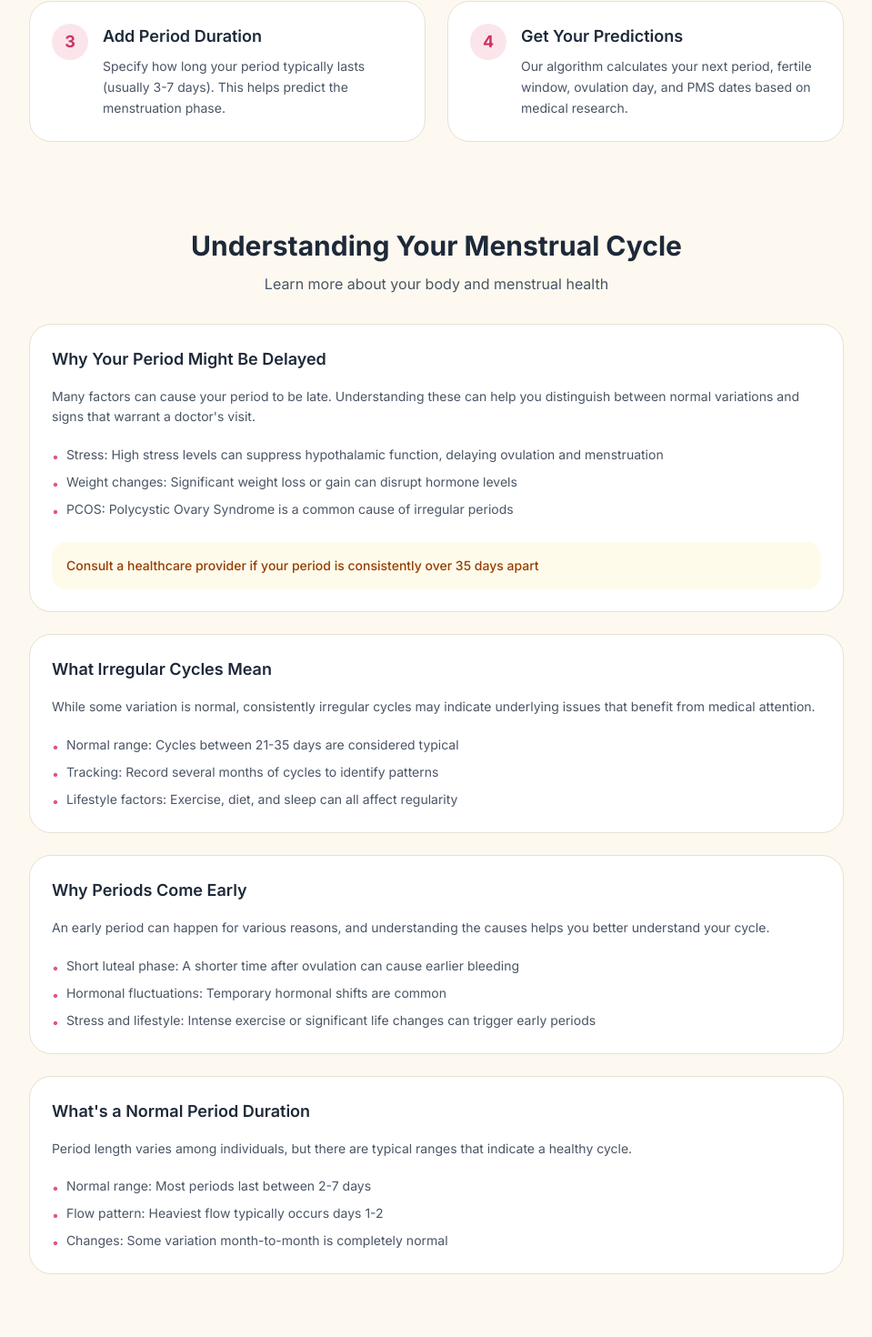
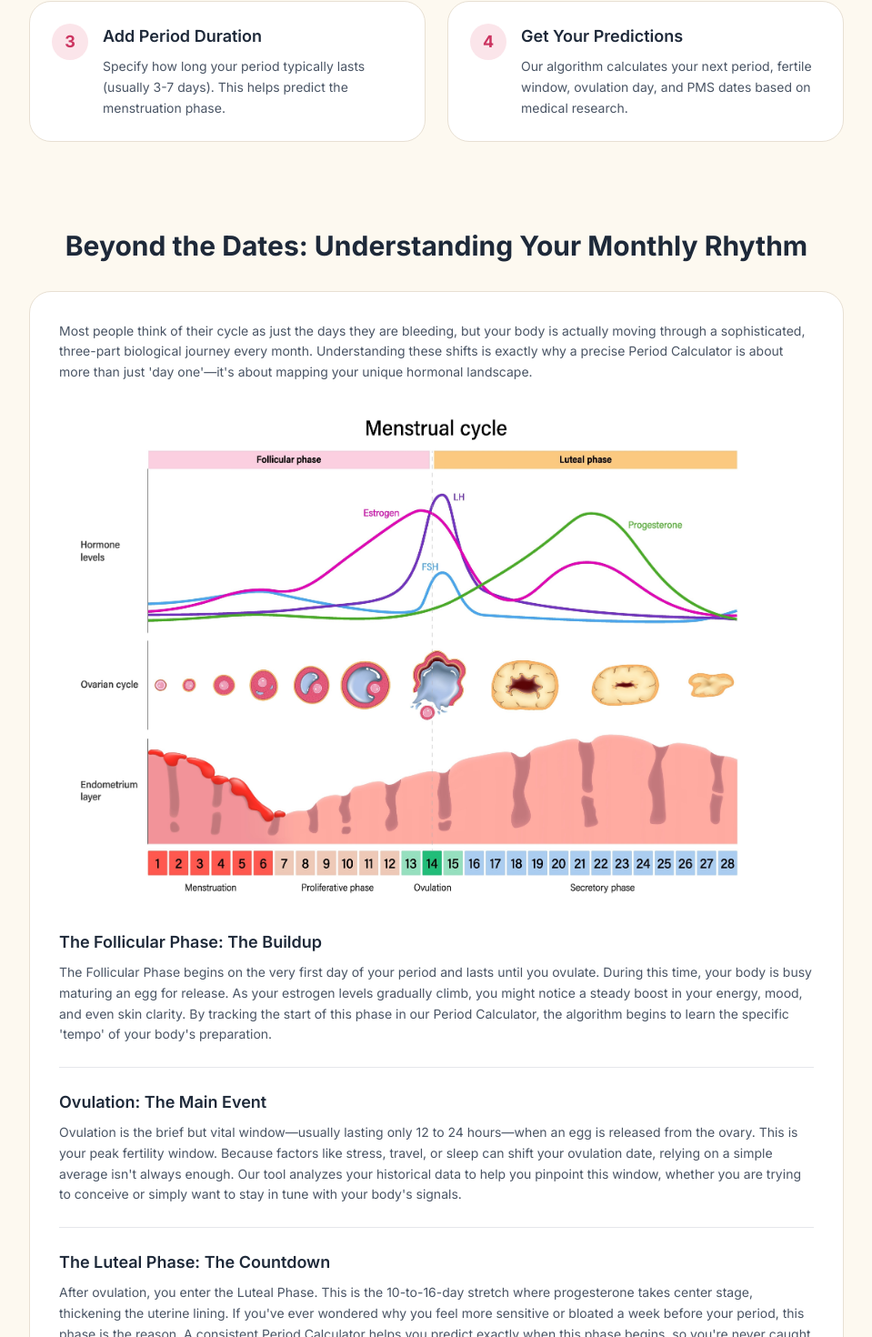
Before and after one commit to pang3fan-creator/period-calculator, a Next.js app: page /en in a window 1280 px wide. Shown: the part 1277-2747 px from the top of the page at 91% size, without its empty margins (160-1119 px from the left). Built offline with nearby package versions, Linux system fonts and the light colour scheme; a web font is replaced by a local one.

Commit message:
feat: 更新深度知识模块，添加月经周期各阶段的详细描述和相关图片；优化头部组件的滚动隐藏功能

```diff
--- a/messages/en.json
+++ b/messages/en.json
@@ -342,37 +342,20 @@
     }
   },
   "deepKnowledge": {
-    "title": "Understanding Your Menstrual Cycle",
-    "description": "Learn more about your body and menstrual health",
+    "title": "Beyond the Dates: Understanding Your Monthly Rhythm",
+    "description": "Most people think of their cycle as just the days they are bleeding, but your body is actually moving through a sophisticated, three-part biological journey every month. Understanding these shifts is exactly why a precise Period Calculator is about more than just 'day one'—it's about mapping your unique hormonal landscape.",
     "topics": {
-      "delayedPeriod": {
-        "title": "Why Your Period Might Be Delayed",
-        "description": "Many factors can cause your period to be late. Understanding these can help you distinguish between normal variations and signs that warrant a doctor's visit.",
-        "point1": "Stress: High stress levels can suppress hypothalamic function, delaying ovulation and menstruation",
-        "point2": "Weight changes: Significant weight loss or gain can disrupt hormone levels",
-        "point3": "PCOS: Polycystic Ovary Syndrome is a common cause of irregular periods",
-        "seeDoctor": "Consult a healthcare provider if your period is consistently over 35 days apart"
+      "follicularPhase": {
+        "title": "The Follicular Phase: The Buildup",
+        "description": "The Follicular Phase begins on the very first day of your period and lasts until you ovulate. During this time, your body is busy maturing an egg for release. As your estrogen levels gradually climb, you might notice a steady boost in your energy, mood, and even skin clarity. By tracking the start of this phase in our Period Calculator, the algorithm begins to learn the specific 'tempo' of your body's preparation."
       },
-      "irregularCycle": {
-        "title": "What Irregular Cycles Mean",
-        "description": "While some variation is normal, consistently irregular cycles may indicate underlying issues that benefit from medical attention.",
-        "point1": "Normal range: Cycles between 21-35 days are considered typical",
-        "point2": "Tracking: Record several months of cycles to identify patterns",
-        "point3": "Lifestyle factors: Exercise, diet, and sleep can all affect regularity"
+      "ovulation": {
+        "title": "Ovulation: The Main Event",
+        "description": "Ovulation is the brief but vital window—usually lasting only 12 to 24 hours—when an egg is released from the ovary. This is your peak fertility window. Because factors like stress, travel, or sleep can shift your ovulation date, relying on a simple average isn't always enough. Our tool analyzes your historical data to help you pinpoint this window, whether you are trying to conceive or simply want to stay in tune with your body's signals."
       },
-      "periodsAhead": {
-        "title": "Why Periods Come Early",
-        "description": "An early period can happen for various reasons, and understanding the causes helps you better understand your cycle.",
-        "point1": "Short luteal phase: A shorter time after ovulation can cause earlier bleeding",
-        "point2": "Hormonal fluctuations: Temporary hormonal shifts are common",
-        "point3": "Stress and lifestyle: Intense exercise or significant life changes can trigger early periods"
-      },
-      "periodDuration": {
-        "title": "What's a Normal Period Duration",
-        "description": "Period length varies among individuals, but there are typical ranges that indicate a healthy cycle.",
-        "point1": "Normal range: Most periods last between 2-7 days",
-        "point2": "Flow pattern: Heaviest flow typically occurs days 1-2",
-        "point3": "Changes: Some variation month-to-month is completely normal"
+      "lutealPhase": {
+        "title": "The Luteal Phase: The Countdown",
+        "description": "After ovulation, you enter the Luteal Phase. This is the 10-to-16-day stretch where progesterone takes center stage, thickening the uterine lining. If you've ever wondered why you feel more sensitive or bloated a week before your period, this phase is the reason. A consistent Period Calculator helps you predict exactly when this phase begins, so you're never caught off guard by PMS or the start of your next cycle."
       }
     }
   },
--- a/messages/es.json
+++ b/messages/es.json
@@ -342,37 +342,20 @@
     }
   },
   "deepKnowledge": {
-    "title": "Entiende tu Ciclo Menstrual",
-    "description": "Aprende más sobre tu cuerpo y salud menstrual",
+    "title": "Beyond the Dates: Understanding Your Monthly Rhythm",
+    "description": "Most people think of their cycle as just the days they are bleeding, but your body is actually moving through a sophisticated, three-part biological journey every month. Understanding these shifts is exactly why a precise Period Calculator is about more than just 'day one'—it's about mapping your unique hormonal landscape.",
     "topics": {
-      "delayedPeriod": {
-        "title": "Por qué tu Período Puede Retrasarse",
-        "description": "Muchos factores pueden causar que tu período se retrase. Entender estos puede ayudarte a distinguir entre variaciones normales y señales que justifican una visita al médico.",
-        "point1": "Estrés: Los niveles altos de estrés pueden suprimir la función hipotalámica, retardando la ovulación y menstruación",
-        "point2": "Cambios de peso: Pérdida o ganancia significativa de peso pueden alterar los niveles hormonales",
-        "point3": "SOP: El Síndrome de Ovario Poliquístico es una causa común de períodos irregulares",
-        "seeDoctor": "Consulta a un profesional de la salud si tu período está constantemente a más de 35 días de distancia"
+      "follicularPhase": {
+        "title": "The Follicular Phase: The Buildup",
+        "description": "The Follicular Phase begins on the very first day of your period and lasts until you ovulate. During this time, your body is busy maturing an egg for release. As your estrogen levels gradually climb, you might notice a steady boost in your energy, mood, and even skin clarity. By tracking the start of this phase in our Period Calculator, the algorithm begins to learn the specific 'tempo' of your body's preparation."
       },
-      "irregularCycle": {
-        "title": "Qué Significan los Ciclos Irregulares",
-        "description": "Aunque alguna variación es normal, los ciclos consistentemente irregulares pueden indicar problemas subyacentes que se beneficiarían de atención médica.",
-        "point1": "Rango normal: Los ciclos entre 21-35 días se consideran típicos",
-        "point2": "Seguimiento: Registra varios meses de ciclos para identificar patrones",
-        "point3": "Factores de estilo: El ejercicio, dieta y sueño pueden afectar la regularidad"
+      "ovulation": {
+        "title": "Ovulation: The Main Event",
+        "description": "Ovulation is the brief but vital window—usually lasting only 12 to 24 hours—when an egg is released from the ovary. This is your peak fertility window. Because factors like stress, travel, or sleep can shift your ovulation date, relying on a simple average isn't always enough. Our tool analyzes your historical data to help you pinpoint this window, whether you are trying to conceive or simply want to stay in tune with your body's signals."
       },
-      "periodsAhead": {
-        "title": "Por qué los Períodos Llegan Temprano",
-        "description": "Un período temprano puede ocurrir por varias razones, y entender las causas te ayuda a entender mejor tu ciclo.",
-        "point1": "Fase lútea corta: Un tiempo más corto después de la ovulación puede causar sangrado más temprano",
-        "point2": "Fluctuaciones hormonales: Los cambios hormonales temporales son comunes",
-        "point3": "Estrés y estilo de vida: Ejercicio intenso o cambios significativos de vida pueden activar períodos tempranos"
-      },
-      "periodDuration": {
-        "title": "Cuál es una Duración Normal del Período",
-        "description": "La duración del período varía entre personas, pero hay rangos típicos que indican un ciclo saludable.",
-        "point1": "Rango normal: La mayoría de los períodos duran entre 2-7 días",
-        "point2": "Patrón de flujo: El flujo más abundante típicamente ocurre los días 1-2",
-        "point3": "Cambios: Alguna variación mes a mes es completamente normal"
+      "lutealPhase": {
+        "title": "The Luteal Phase: The Countdown",
+        "description": "After ovulation, you enter the Luteal Phase. This is the 10-to-16-day stretch where progesterone takes center stage, thickening the uterine lining. If you've ever wondered why you feel more sensitive or bloated a week before your period, this phase is the reason. A consistent Period Calculator helps you predict exactly when this phase begins, so you're never caught off guard by PMS or the start of your next cycle."
       }
     }
   },
--- a/messages/fr.json
+++ b/messages/fr.json
@@ -342,37 +342,20 @@
     }
   },
   "deepKnowledge": {
-    "title": "Comprenez Votre Cycle Menstruel",
-    "description": "En savoir plus sur votre corps et votre santé menstruelle",
+    "title": "Beyond the Dates: Understanding Your Monthly Rhythm",
+    "description": "Most people think of their cycle as just the days they are bleeding, but your body is actually moving through a sophisticated, three-part biological journey every month. Understanding these shifts is exactly why a precise Period Calculator is about more than just 'day one'—it's about mapping your unique hormonal landscape.",
     "topics": {
-      "delayedPeriod": {
-        "title": "Pourquoi Vos Règles Peut Être Retardées",
-        "description": "De nombreux facteurs peuvent causer un retard de vos règles. Comprendre ces facteurs peut vous aider à distinguer les variations normales des signes qui justifient une visite chez le médecin.",
-        "point1": "Stress: Des niveaux élevés de stress peuvent supprimer la fonction hypothalamique, retardant l'ovulation et la menstruation",
-        "point2": "Changements de poids: Une perte ou prise de poids significative peut perturber les niveaux hormonaux",
-        "point3": "SOPK: Le syndrome des ovaires polykystiques est une cause courante de règles irrégulières",
-        "seeDoctor": "Consultez un professionnel de santé si vos règles sont régulièrement à plus de 35 jours d'intervalle"
+      "follicularPhase": {
+        "title": "The Follicular Phase: The Buildup",
+        "description": "The Follicular Phase begins on the very first day of your period and lasts until you ovulate. During this time, your body is busy maturing an egg for release. As your estrogen levels gradually climb, you might notice a steady boost in your energy, mood, and even skin clarity. By tracking the start of this phase in our Period Calculator, the algorithm begins to learn the specific 'tempo' of your body's preparation."
       },
-      "irregularCycle": {
-        "title": "Ce Que Signifient les Cycles Irréguliers",
-        "description": "Bien qu'une certaine variation soit normale, des cycles régulièrement irréguliers peuvent indiquer des problèmes sous-jacents qui bénéficieraient d'une attention médicale.",
-        "point1": "Plage normale: Les cycles entre 21-35 jours sont considérés comme typiques",
-        "point2": "Suivi: Enregistrez plusieurs mois de cycles pour identifier les habitudes",
-        "point3": "Facteurs de style de vie: L'exercice, l'alimentation et le sommeil peuvent tous affecter la régularité"
+      "ovulation": {
+        "title": "Ovulation: The Main Event",
+        "description": "Ovulation is the brief but vital window—usually lasting only 12 to 24 hours—when an egg is released from the ovary. This is your peak fertility window. Because factors like stress, travel, or sleep can shift your ovulation date, relying on a simple average isn't always enough. Our tool analyzes your historical data to help you pinpoint this window, whether you are trying to conceive or simply want to stay in tune with your body's signals."
       },
-      "periodsAhead": {
-        "title": "Pourquoi les Règles Arrivent Tôt",
-        "description": "Des règles précoces peuvent survenir pour diverses raisons, et comprendre les causes vous aide à mieux comprendre votre cycle.",
-        "point1": "Phase lutéale courte: Un temps plus court après l'ovulation peut causer des saignements plus précoces",
-        "point2": "Fluctuations hormonales: Les changements hormonaux temporaires sont courants",
-        "point3": "Stress et mode de vie: Un exercice intense ou des changements de vie importants peuvent déclencher des règles précoces"
-      },
-      "periodDuration": {
-        "title": "Quelle est la Durée Normale des Règles",
-        "description": "La durée des règles varie selon les individus, mais il existe des plages typiques qui indiquent un cycle sain.",
-        "point1": "Plage normale: La plupart des règles durent entre 2-7 jours",
-        "point2": "Modèle de flux: Le flux le plus abondant survient généralement les jours 1-2",
-        "point3": "Changements: Une certaine variation d'un mois à l'autre est tout à fait normale"
+      "lutealPhase": {
+        "title": "The Luteal Phase: The Countdown",
+        "description": "After ovulation, you enter the Luteal Phase. This is the 10-to-16-day stretch where progesterone takes center stage, thickening the uterine lining. If you've ever wondered why you feel more sensitive or bloated a week before your period, this phase is the reason. A consistent Period Calculator helps you predict exactly when this phase begins, so you're never caught off guard by PMS or the start of your next cycle."
       }
     }
   },
--- a/src/components/home/deep-knowledge.tsx
+++ b/src/components/home/deep-knowledge.tsx
@@ -1,27 +1,23 @@
 "use client";
 
+import Image from "next/image";
 import { useTranslations } from "next-intl";
-
-const topics = [
-  "delayedPeriod",
-  "irregularCycle",
-  "periodsAhead",
-  "periodDuration",
-] as const;
+import { useState } from "react";
 
 /**
  * DeepKnowledge Section Component
  *
- * Displays educational content about menstrual health:
- * - Why periods might be delayed
- * - What irregular cycles mean
- * - When to seek medical help
+ * Displays educational content about the menstrual cycle phases:
+ * - The Follicular Phase
+ * - Ovulation
+ * - The Luteal Phase
  *
  * Layout:
- * - Single column stack (4 topics vertically)
+ * - Single card with intro text, image, and three phases stacked vertically
  */
 export function DeepKnowledge() {
   const t = useTranslations("deepKnowledge");
+  const [isImageOpen, setIsImageOpen] = useState(false);
 
   return (
     <section className="w-full">
@@ -30,55 +26,104 @@ export function DeepKnowledge() {
         <h2 className="mb-3 text-2xl font-bold text-gray-800 md:text-3xl dark:text-white">
           {t("title")}
         </h2>
-        <p className="text-gray-600 dark:text-gray-300">{t("description")}</p>
       </div>
 
-      {/* Topics Grid */}
-      <div className="flex flex-col gap-4 md:gap-6">
-        {topics.map((topicKey) => (
-          <div
-            key={topicKey}
-            className="border-warmbeige-200 dark:border-dark-border dark:bg-dark-card hover:border-primary-200 dark:hover:border-primary-700 flex flex-col gap-4 rounded-3xl border bg-white p-5 transition-colors md:p-6"
-          >
-            {/* Topic Title */}
-            <h3 className="text-lg font-semibold text-gray-800 dark:text-white">
-              {t(`topics.${topicKey}.title`)}
-            </h3>
+      {/* Single Card with All Content */}
+      <div className="border-warmbeige-200 dark:border-dark-border dark:bg-dark-card rounded-3xl border bg-white p-5 md:p-8">
+        {/* Intro Description */}
+        <p className="mb-6 text-sm leading-relaxed text-gray-600 dark:text-gray-300">
+          {t("description")}
+        </p>
 
-            {/* Topic Description */}
-            <p className="text-sm leading-relaxed text-gray-600 dark:text-gray-300">
-              {t(`topics.${topicKey}.description`)}
-            </p>
+        {/* Cycle Image (Clickable) */}
+        <div
+          className="mb-6 overflow-hidden rounded-2xl cursor-pointer"
+          onClick={() => setIsImageOpen(true)}
+        >
+          <Image
+            src="/assets/menstrual_cycle.jpg"
+            alt="the menstrual cycle phases including follicular phase, ovulation, and luteal phase"
+            width={800}
+            height={400}
+            className="w-full h-auto object-cover hover:opacity-95 transition-opacity"
+          />
+        </div>
 
-            {/* Key Points */}
-            <ul role="list" className="mt-1 space-y-2">
-              {["point1", "point2", "point3"].map((pointKey) => {
-                const pointText = t(`topics.${topicKey}.${pointKey}`);
-                // Only render if point exists
-                if (pointText === `topics.${topicKey}.${pointKey}`) return null;
-                return (
-                  <li
-                    key={pointKey}
-                    className="flex items-start gap-2 text-sm text-gray-600 dark:text-gray-300"
-                  >
-                    <span className="text-primary-500 mt-0.5">•</span>
-                    <span>{pointText}</span>
-                  </li>
-                );
-              })}
-            </ul>
+        {/* Follicular Phase */}
+        <div className="mb-6 last:mb-0">
+          <h3 className="mb-2 text-lg font-semibold text-gray-800 dark:text-white">
+            {t("topics.follicularPhase.title")}
+          </h3>
+          <p className="text-sm leading-relaxed text-gray-600 dark:text-gray-300">
+            {t("topics.follicularPhase.description")}
+          </p>
+        </div>
 
-            {/* When to see a doctor */}
-            {topicKey === "delayedPeriod" && (
-              <div className="mt-2 rounded-2xl bg-amber-50 p-4 dark:bg-amber-900/20">
-                <p className="text-sm font-medium text-amber-800 dark:text-amber-200">
-                  {t("topics.delayedPeriod.seeDoctor")}
-                </p>
-              </div>
-            )}
+        {/* Divider */}
+        <hr className="my-6 border-gray-200 dark:border-gray-700" />
+
+        {/* Ovulation */}
+        <div className="mb-6 last:mb-0">
+          <h3 className="mb-2 text-lg font-semibold text-gray-800 dark:text-white">
+            {t("topics.ovulation.title")}
+          </h3>
+          <p className="text-sm leading-relaxed text-gray-600 dark:text-gray-300">
+            {t("topics.ovulation.description")}
+          </p>
+        </div>
+
+        {/* Divider */}
+        <hr className="my-6 border-gray-200 dark:border-gray-700" />
+
+        {/* Luteal Phase */}
+        <div className="mb-6 last:mb-0">
+          <h3 className="mb-2 text-lg font-semibold text-gray-800 dark:text-white">
+            {t("topics.lutealPhase.title")}
+          </h3>
+          <p className="text-sm leading-relaxed text-gray-600 dark:text-gray-300">
+            {t("topics.lutealPhase.description")}
+          </p>
+        </div>
+      </div>
+
+      {/* Image Lightbox Modal */}
+      {isImageOpen && (
+        <div
+          className="fixed inset-0 z-50 flex items-center justify-center bg-black/80 p-4"
+          onClick={() => setIsImageOpen(false)}
+        >
+          <div className="relative max-w-4xl w-full max-h-[90vh] overflow-auto">
+            <button
+              className="absolute top-4 right-4 z-10 w-10 h-10 flex items-center justify-center rounded-full bg-white/20 hover:bg-white/30 text-white transition-colors"
+              onClick={() => setIsImageOpen(false)}
+              aria-label="Close"
+            >
+              <svg
+                xmlns="http://www.w3.org/2000/svg"
+                fill="none"
+                viewBox="0 0 24 24"
+                strokeWidth={2}
+                stroke="currentColor"
+                className="w-6 h-6"
+              >
+                <path
+                  strokeLinecap="round"
+                  strokeLinejoin="round"
+                  d="M6 18L18 6M6 6l12 12"
+                />
+              </svg>
+            </button>
+            <Image
+              src="/assets/menstrual_cycle.jpg"
+              alt="the menstrual cycle phases including follicular phase, ovulation, and luteal phase"
+              width={1200}
+              height={600}
+              className="w-full h-auto rounded-lg"
+              priority
+            />
           </div>
-        ))}
-      </div>
+        </div>
+      )}
     </section>
   );
 }
```
Also changed, not shown: src/components/layout/header.tsx (+22 -4 lines), public/assets/menstrual_cycle.jpg (added), 1 other file (tests, documents, lock files or other folders).
